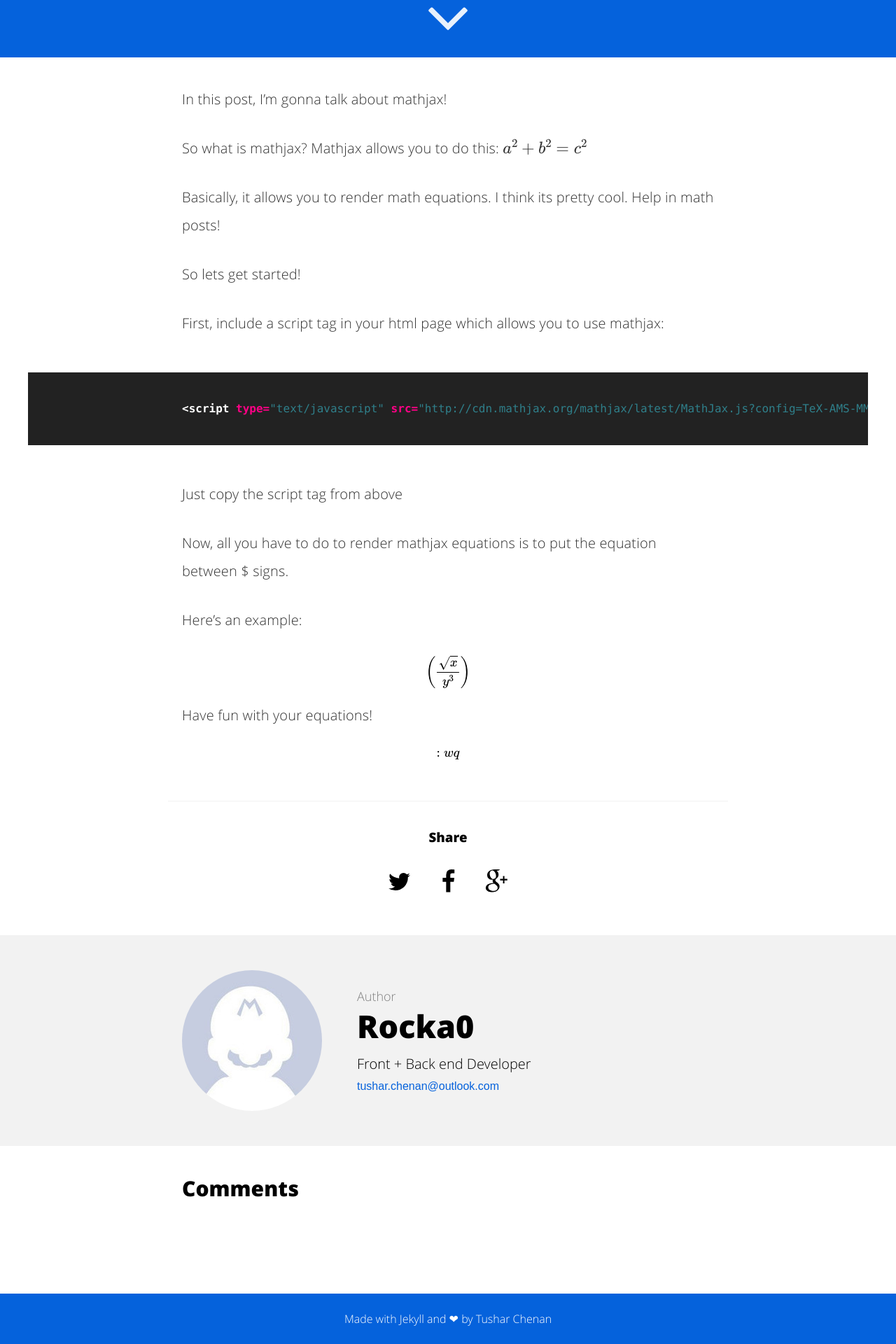
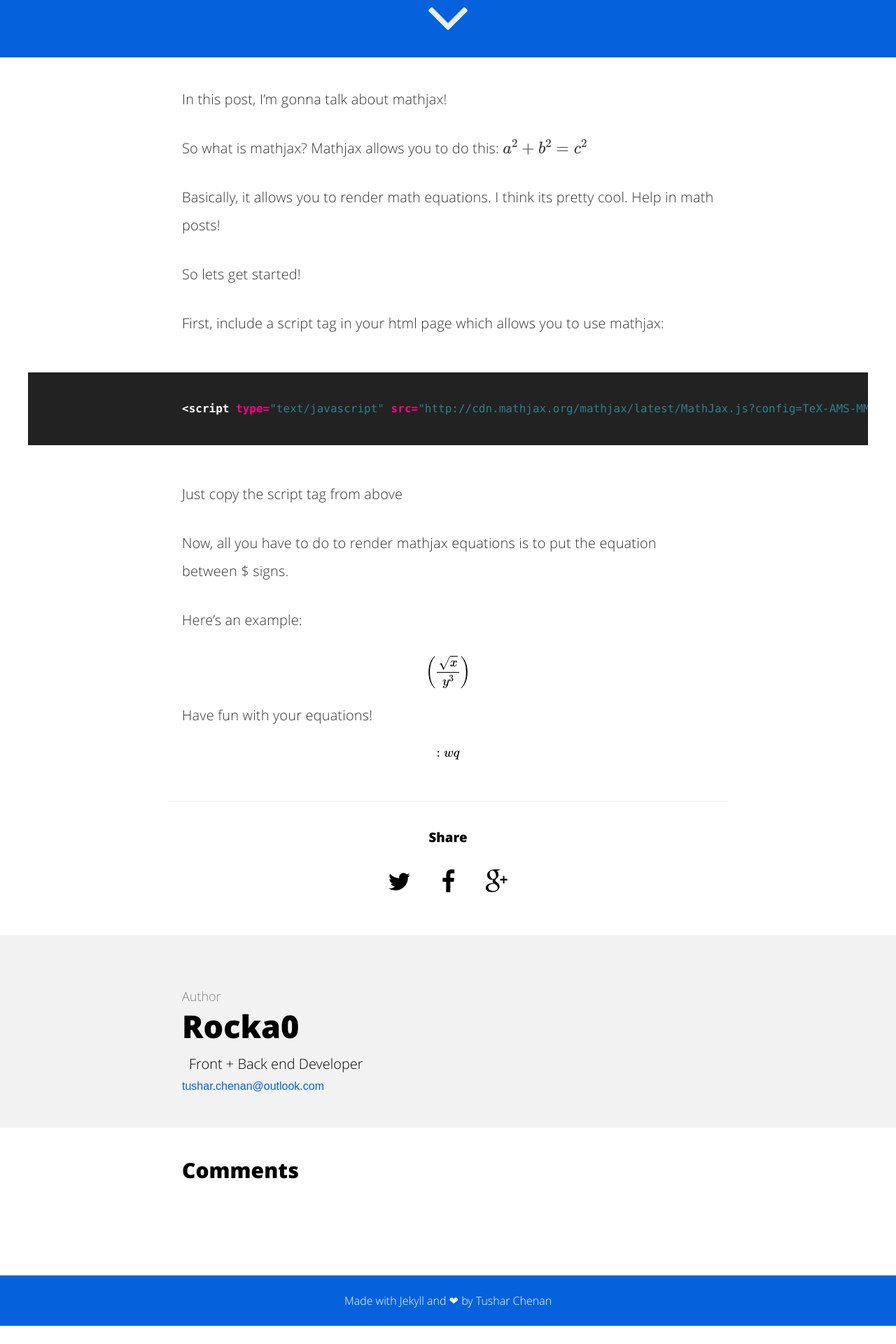
Before and after one commit to rocka0/myblog, a Jekyll site: the page built from _posts/2015-12-26-mathjax.markdown, in a window 1280 px wide. Shown: the part 818-2738 px from the top of the page at 70% size. Built offline with Jekyll 4.4.1, drawn with Linux system fonts in a browser that asks for light colours; formulas are drawn with MathJax 3; comment, search, counter and statistics services are not loaded; after the commit the page ends 2712 px from its top, so only the background shows below that.

Commit message:
Update author.html

```diff
--- a/_includes/author.html
+++ b/_includes/author.html
@@ -1,6 +1,6 @@
 <section class="author" itemprop="author">
     <div class="details" itemscope itemtype="http://schema.org/Person">
-        <img itemprop="image" class="img-rounded" src="/assets/img/blog-author.jpg" alt="{{site.name}}">
+        <img itemprop="image" class="img-rounded" src="site.url/assets/img/blog-author.jpg" alt="{{site.name}}">
         <p class="def">Author</p>
         <h3 class="name">
             <a itemprop="name" href="https://plus.google.com/+{{site.gplus_username}}/posts">{{site.username}}</a>
```
